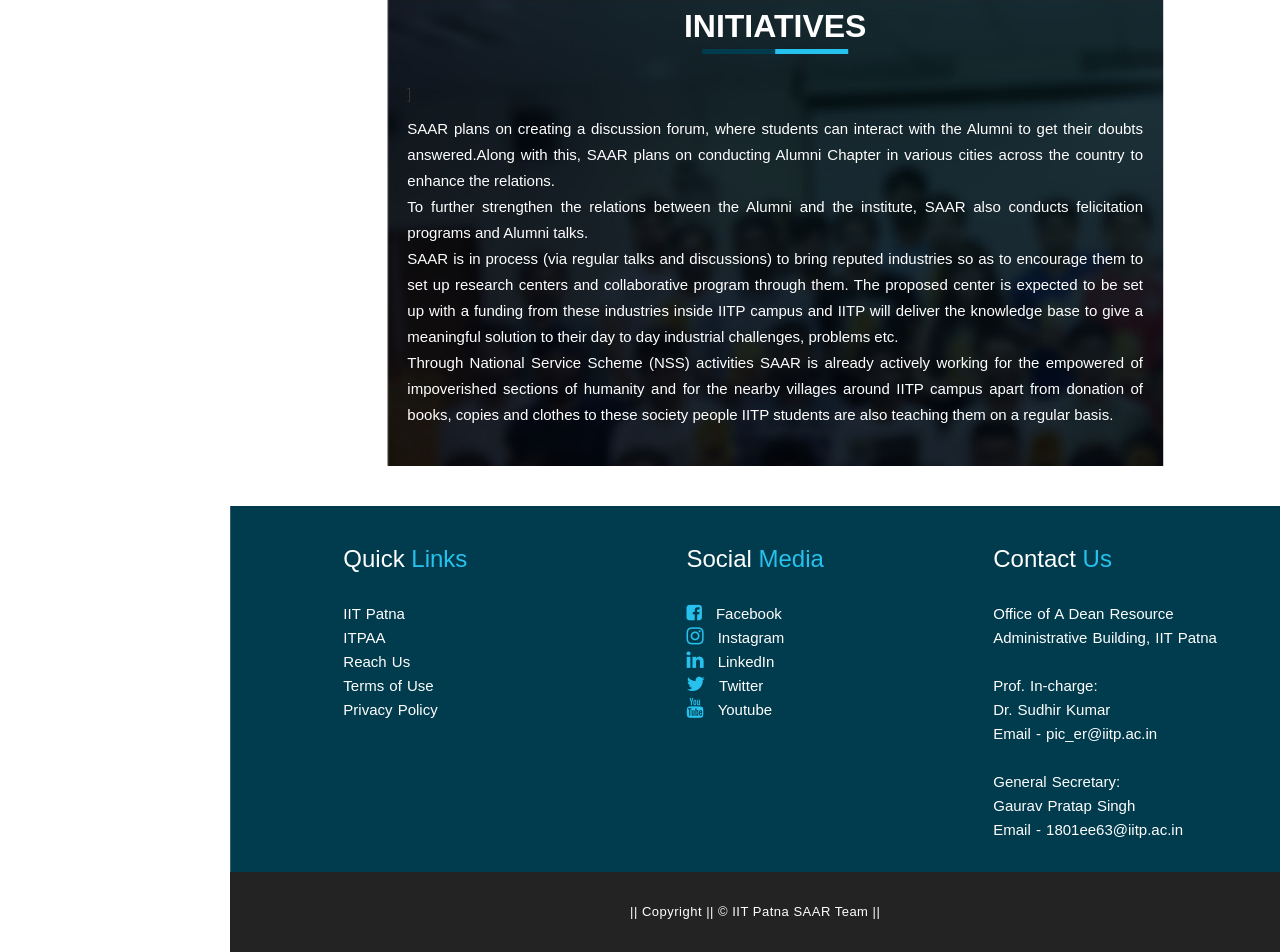
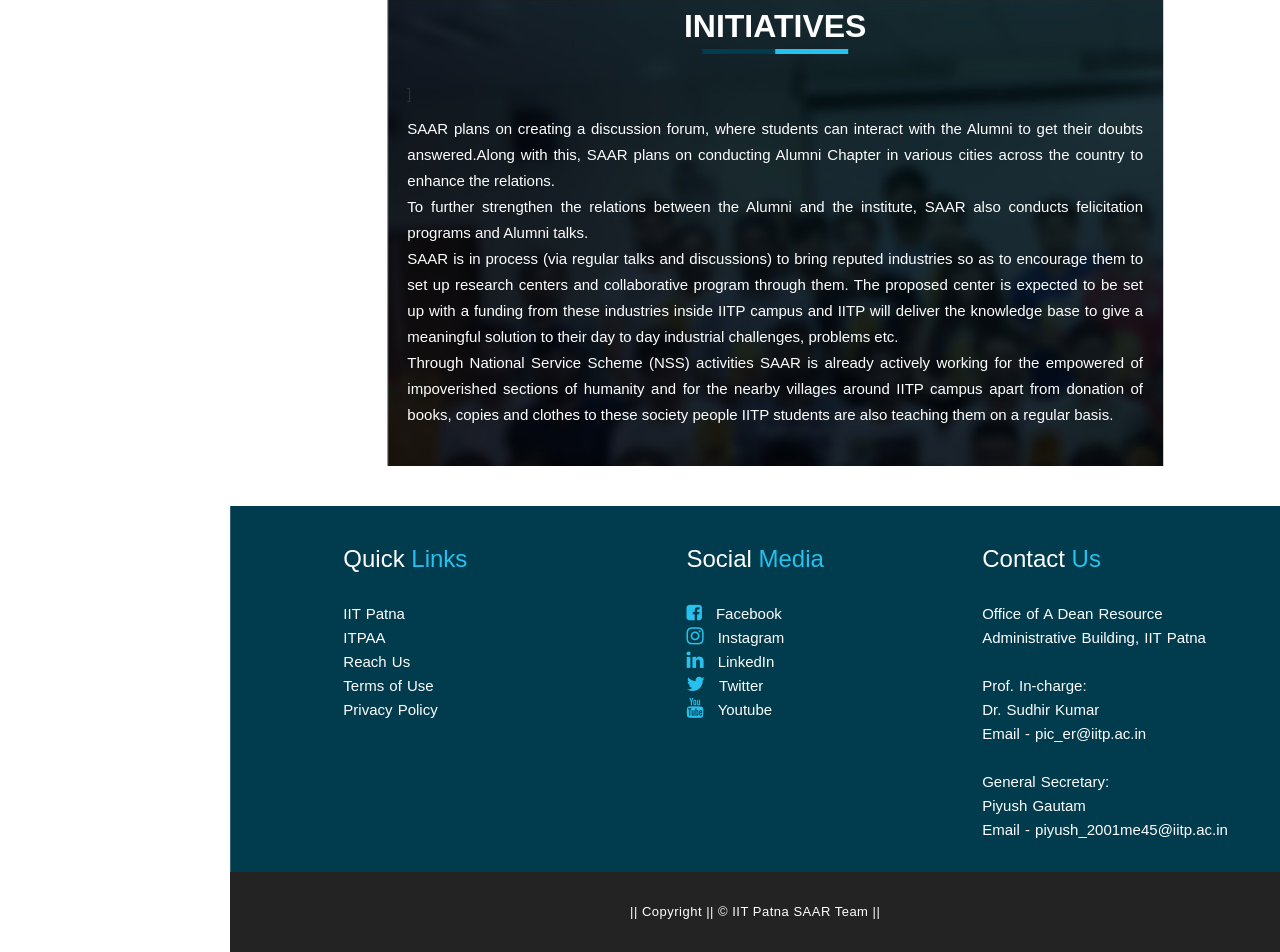
Before and after one commit to SAAR-IITP/SAAR-IITP, a PHP site: page /SAAR-Server/about.php in a window 1280 px wide. Shown: the part 1266-2218 px from the top of the page. Run offline with PHP 8.4, Linux system fonts and the light colour scheme; some libraries are stand-ins or nearby versions.

Commit message:
Changed gen sec name and email

```diff
--- a/about.php
+++ b/about.php
@@ -210,8 +210,8 @@
                             Dr. Sudhir Kumar<br>
                             Email - pic_er@iitp.ac.in<br><br>
                             General Secretary:<br>
-                            <a href="#" style="color: #fff">Gaurav Pratap Singh</a><br>
-                            Email - 1801ee63@iitp.ac.in</p>
+                            <a href="#" style="color: #fff">Piyush Gautam</a><br>
+                            Email - piyush_2001me45@iitp.ac.in</p>
                         </div>
                     </div>
                 </div>
--- a/don.html
+++ b/don.html
@@ -267,7 +267,7 @@
                 <div class="col-md-4">
                     <div class="teext" style=" display: inline-block;">
                         <h1 style="font-size:24px;">Contact <span> Us</span></h1><br>
-                        <p> Office of A Dean Resource<br> Administrative Building, IIT Patna<br><br> Prof. In-charge:<br> Dr. Sudhir Kumar<br> Email - pic_er@iitp.ac.in<br><br> General Secretary:<br> Aravind Ajay<br> Email - aravind_1901CS08@iitp.ac.in</p>
+                        <p> Office of A Dean Resource<br> Administrative Building, IIT Patna<br><br> Prof. In-charge:<br> Dr. Sudhir Kumar<br> Email - pic_er@iitp.ac.in<br><br> General Secretary:<br> Piyush Gautam<br> Email - piyush_2001me45@iitp.ac.in</p>
                     </div>
                 </div>
             </div>
--- a/forms.php
+++ b/forms.php
@@ -192,8 +192,8 @@
                             Dr. Sudhir Kumar<br>
                             Email - pic_er@iitp.ac.in<br><br>
                             General Secretary:<br>
-                            <a href="#" style="color: #fff">Gaurav Pratap Singh</a><br>
-                            Email - 1801ee63@iitp.ac.in
+                            <a href="#" style="color: #fff">Piyush Gautam</a><br>
+                            Email - piyush_2001me45@iitp.ac.in
                         </p>
                     </div>
                 </div>
--- a/gallery.php
+++ b/gallery.php
@@ -272,8 +272,8 @@
                             Dr. Sudhir Kumar<br>
                             Email - pic_er@iitp.ac.in<br><br>
                             General Secretary:<br>
-                            Gaurav Pratap Singh<br>
-                            Email - 1801ee63@iitp.ac.in</p>
+                            Piyush Gautam<br>
+                            Email - piyush_2001me45@iitp.ac.in</p>
                         </div>
                     </div>
                 </div>
--- a/index.php
+++ b/index.php
@@ -469,8 +469,8 @@
                             Dr. Sudhir Kumar<br>
                             Email - pic_er@iitp.ac.in<br><br>
                             General Secretary:<br>
-                        	<a href="#" style="color: #fff">Aravind Ajay</a><br>
-                        	Email - aravind_1901CS08@iitp.ac.in</p>
+                        	<a href="#" style="color: #fff">Piyush Gautam</a><br>
+                        	Email - piyush_2001me45@iitp.ac.in</p>
                         </div>
                     </div>
                 </div>
--- a/signup.php
+++ b/signup.php
@@ -224,7 +224,7 @@
                             Dr. Sudhir Kumar<br>
                             Email - pic_er@iitp.ac.in<br><br>
                             General Secretary:<br>
-                            <a href="#" style="color: #fff">Gaurav Pratap Singh</a><br>
+                            <a href="#" style="color: #fff">Piyush Gautam</a><br>
                             Email - 1801ee63@iitp.ac.in</p>
                         </div>
                     </div>
--- a/yearbookForm.php
+++ b/yearbookForm.php
@@ -142,8 +142,8 @@
                             Dr. Dr. Sudhir Kumar<br>
                             Email - pic_er@iitp.ac.in<br><br>
                             General Secretary:<br>
-                            <a href="#" style="color: #fff">Gaurav Pratap Singh</a><br>
-                            Email - 1801ee63@iitp.ac.in
+                            <a href="#" style="color: #fff">Piyush Gautam</a><br>
+                            Email - piyush_2001me45@iitp.ac.in
                         </p>
                     </div>
                 </div>
```
Also changed, not shown: team.php (+4 -4 lines).
